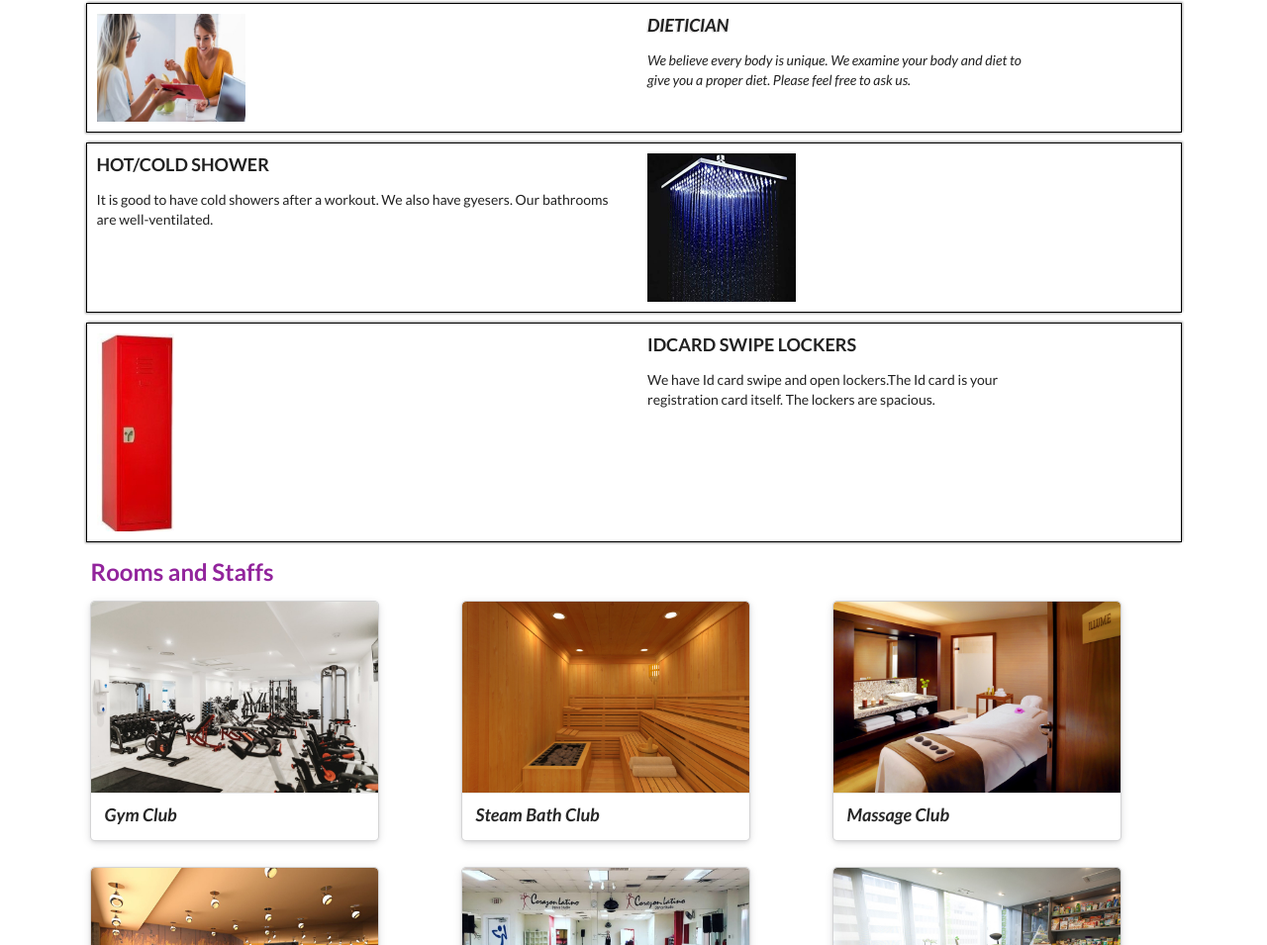
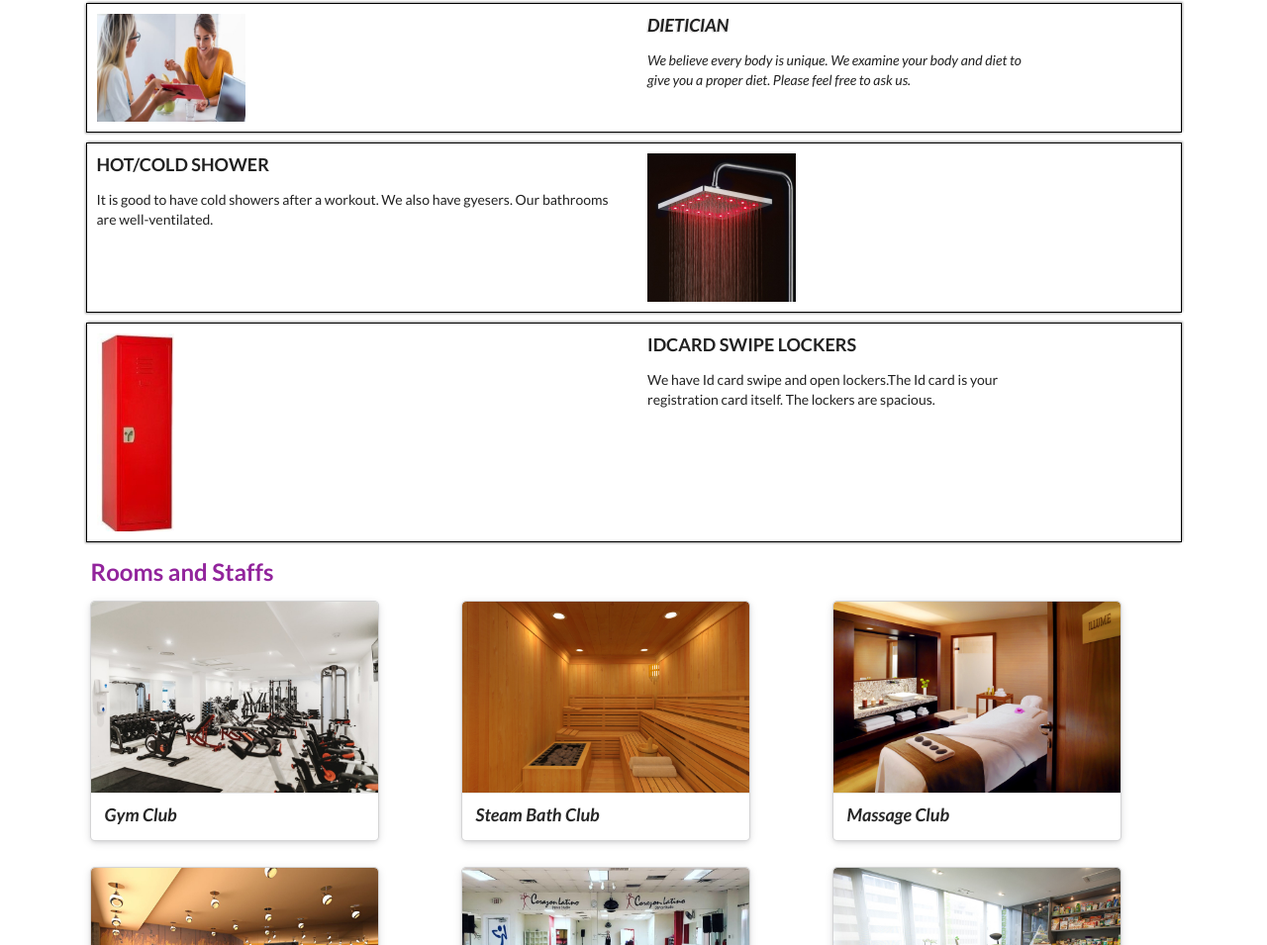
Before and after one commit to Prayash25/gym, a plain HTML site: page gym.html in a window 1280 px wide. Shown: the part 2449-3404 px from the top of the page at 99% size. Drawn offline with nearby package versions, Linux system fonts and the light colour scheme.

Commit message:
comp final

```diff
--- a/gym.html
+++ b/gym.html
@@ -257,8 +257,8 @@
                     <div class="eight wide column" id="showeratttxt"><h3 style="font-weight: bolder;">HOT/COLD SHOWER</h3>
                     <p style="text-shadow: none;">It is good to have cold showers after a workout. We also have gyesers. Our bathrooms are well-ventilated.</p></div>
                   <div class="six wide column"><div class="ui small fade reveal image">
-                    <img class="visible content" src="pictures/cold shower.jpg">
-                    <img class="hidden content" src="pictures/hot shower.jpg" >
+                    <img class="visible content" src="pictures/hot shower.jpg">
+                    <img class="hidden content" src="pictures/cold shower.jpg" >
                   </div></div>
                 </div>
             </div>
```
